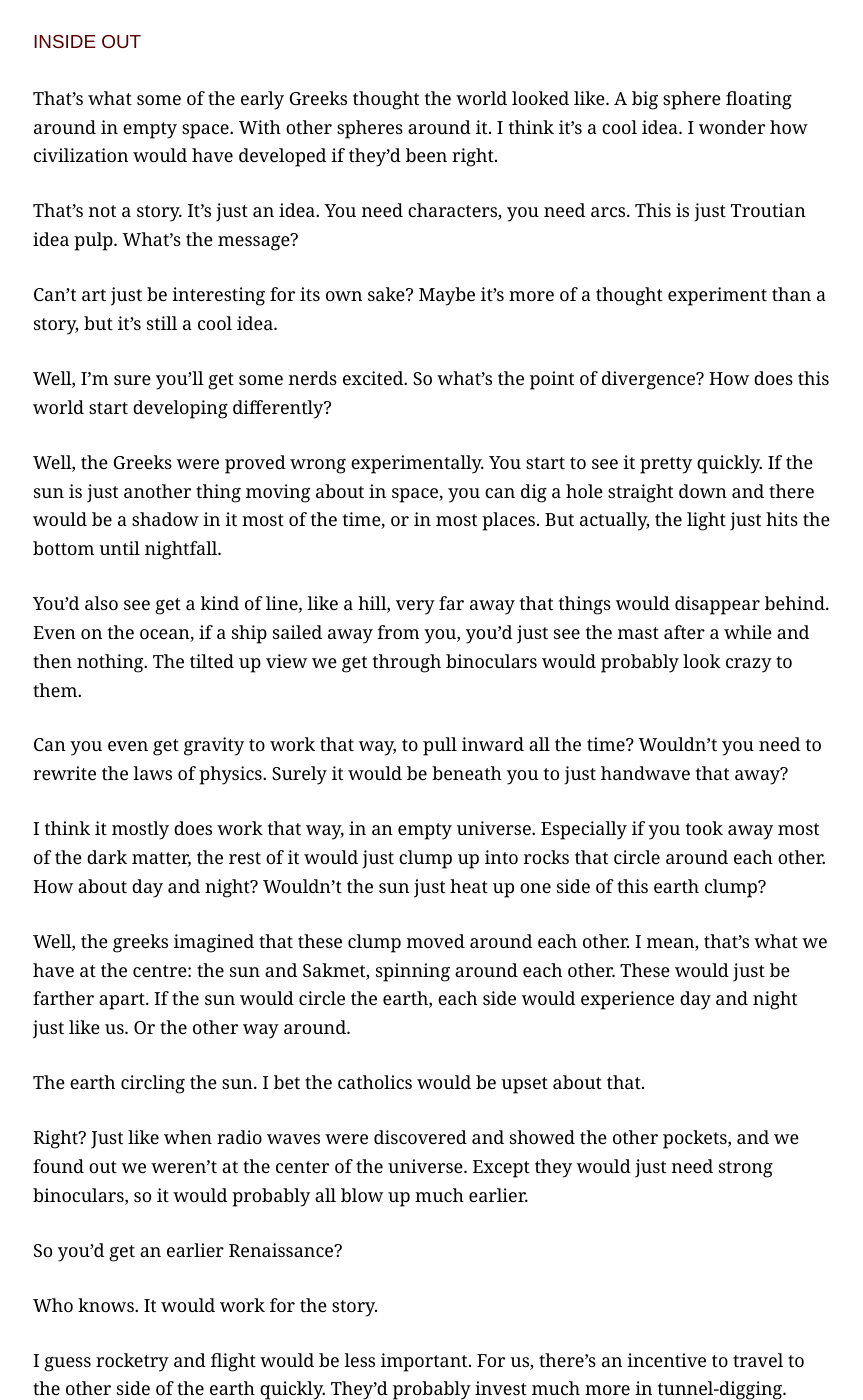
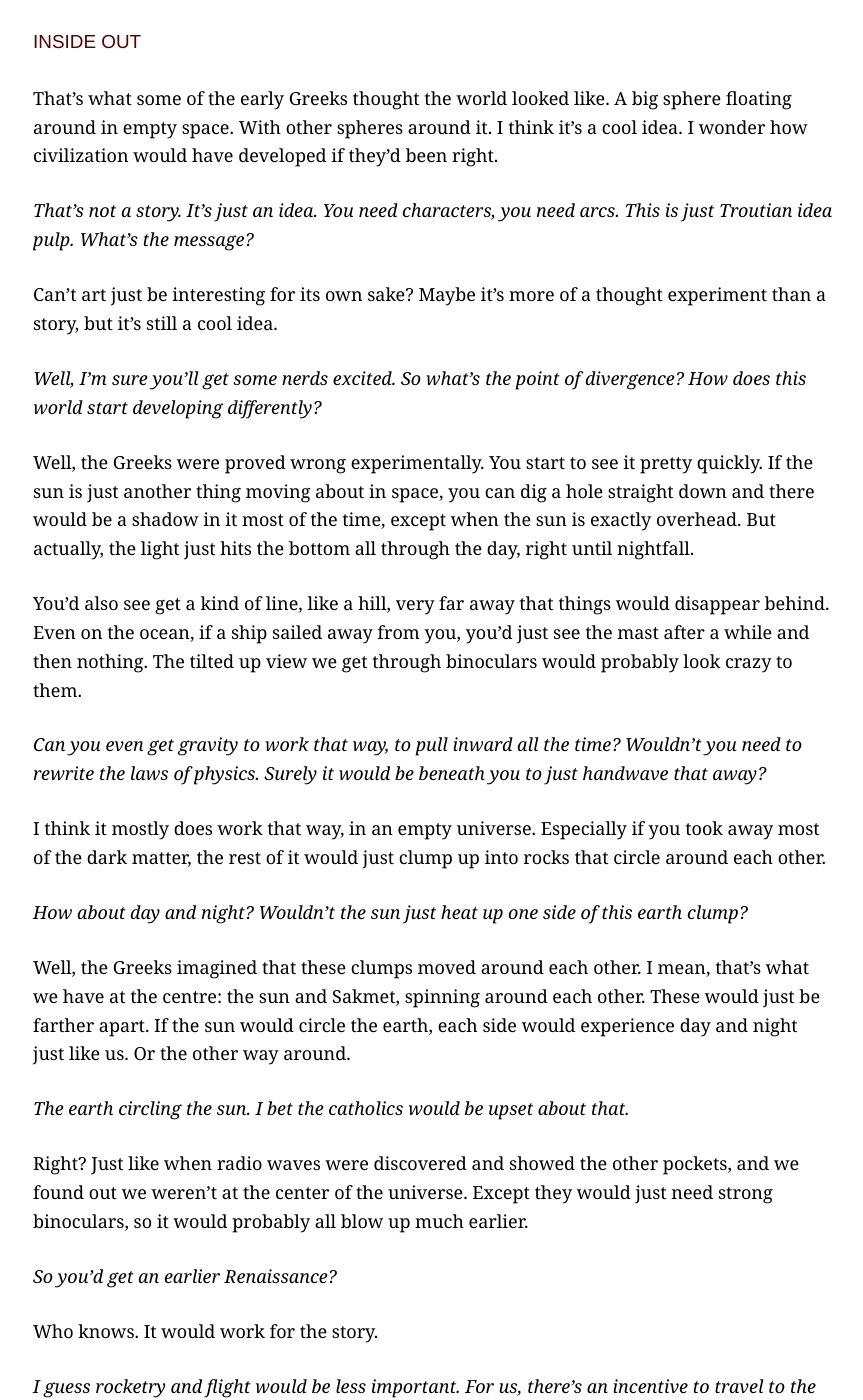
Before and after one commit to pbloem/profane-tmesis, a Jekyll site: the page built from inside-out.md, in a window 1280 px wide and 1400 px high. Shown: the whole window, without its empty margins (207-1070 px from the left). Built offline with Jekyll 4.4.1, drawn with Linux system fonts in a browser that asks for light colours; our own code applies the rules of GitHub Pages for plain Markdown files; some of the changed text lies outside the part shown.

Commit message:
Work in progress

```diff
--- a/inside-out.md
+++ b/inside-out.md
@@ -6,43 +6,44 @@ title:  Inside out
 
 That's what some of the early Greeks thought the world looked like. A big sphere floating around in empty space. With other spheres around it. I think it's a cool idea. I wonder how civilization would have developed if they'd been right.
 
-That's not a story. It's just an idea. You need characters, you need arcs. This is just Troutian idea pulp. What's the message?
+_That's not a story. It's just an idea. You need characters, you need arcs. This is just Troutian idea pulp. What's the message?_
 
 Can't art just be interesting for its own sake? Maybe it's more of a thought experiment than a story, but it's still a cool idea.
 
-Well, I'm sure you'll get some nerds excited. So what's the point of divergence? How does this world start developing differently?
+_Well, I'm sure you'll get some nerds excited. So what's the point of divergence? How does this world start developing differently?_
 
-Well, the Greeks were proved wrong experimentally. You start to see it pretty quickly. If the sun is just another thing moving about in space, you can dig a hole straight down and there would be a shadow in it most of the time, or in most places. But actually, the light just hits the bottom until nightfall.
+Well, the Greeks were proved wrong experimentally. You start to see it pretty quickly. If the sun is just another thing moving about in space, you can dig a hole straight down and there would be a shadow in it most of the time, except when the sun is exactly overhead. But actually, the light just hits the bottom all through the day, right until nightfall.
 
 You'd also see get a kind of line, like a hill, very far away that things would disappear behind. Even on the ocean, if a ship sailed away from you, you'd just see the mast after a while and then nothing. The tilted up view we get through binoculars would probably look crazy to them.
 
-Can you even get gravity to work that way, to pull inward all the time? Wouldn't you need to rewrite the laws of physics. Surely it would be beneath you to just handwave that away?
+_Can you even get gravity to work that way, to pull inward all the time? Wouldn't you need to rewrite the laws of physics. Surely it would be beneath you to just handwave that away?_
 
 I think it mostly does work that way, in an empty universe. Especially if you took away most of the dark matter, the rest of it would just clump up into rocks that circle around each other.
-How about day and night? Wouldn't the sun just heat up one side of this earth clump?
 
-Well, the greeks imagined that these clump moved around each other. I mean, that's what we have at the centre: the sun and Sakmet, spinning around each other. These would just be farther apart. If the sun would circle the earth, each side would experience day and night just like us. Or the other way around.
+_How about day and night? Wouldn't the sun just heat up one side of this earth clump?_
 
-The earth circling the sun. I bet the catholics would be upset about that.
+Well, the Greeks imagined that these clumps moved around each other. I mean, that's what we have at the centre: the sun and Sakmet, spinning around each other. These would just be farther apart. If the sun would circle the earth, each side would experience day and night just like us. Or the other way around.
+
+_The earth circling the sun. I bet the catholics would be upset about that._
 
 Right? Just like when radio waves were discovered and showed the other pockets, and we found out we weren't at the center of the universe. Except they would just need strong binoculars, so it would probably all blow up much earlier.
 
-So you'd get an earlier Renaissance?
+_So you'd get an earlier Renaissance?_
 
 Who knows. It would work for the story.
 
-I guess rocketry and flight would be less important. For us, there's an incentive to travel to the other side of the earth quickly. They'd probably invest much more in tunnel-digging.
+_I guess rocketry and flight would be less important. For us, there's an incentive to travel to the other side of the earth quickly. They'd probably invest much more in tunnel-digging._
 
 Possibly. For us, tunneling has always been about exploration. Finding out what's out there and actually getting there. For them rocketry, would become a symbol of exploration. Getting to the other clumps would be a hugely important symbol. Like when we first dug down to the Asian bubble.
 
-And found nothing but darkness and slightly different rocks. I guess you have a romantic side after all. What about the shape of the universe? Would they develop neutrino detectors? Work out how big it all is? Or would their telescopes show them right away?
+_And found nothing but darkness and slightly different rocks. I guess you have a romantic side after all. What about the shape of the universe? Would they develop neutrino detectors? Work out how big it all is? Or would their telescopes show them right away?_
 
 Pretty much. If the space between the clumps would really be empty they would see a sky full of other Sols. They could look neutrino-years away with the naked eye. And radio waves would let them see even further. I doubt they'd ever discover that neutrinos even exist.
 
-How do you end a story like that?
+_How do you end a story like that?_
 
-With the end of the universe, I guess.
+I don't know. Maybe with the end of the universe?
 
-It is as depressing as ours? The dark matter slowly squeezing us in like a trash compactor, when the suns run out of energy?
+_It is as depressing as ours? The dark matter slowly squeezing us in like a trash compactor, when the suns run out of energy?_
 
 Pretty much. All these clumps would be like specks of foam circling the drain. Eventually everything would collapse into one big clump. It's no more stable than the real universe. At least not in my story.
```
Also changed, not shown: a-week-in-the-life-of.md (+4 -3 lines).
